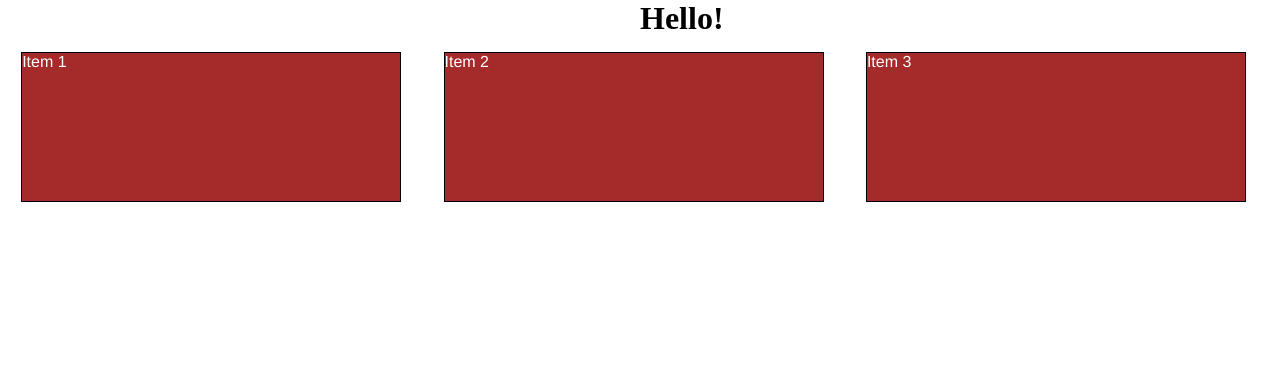
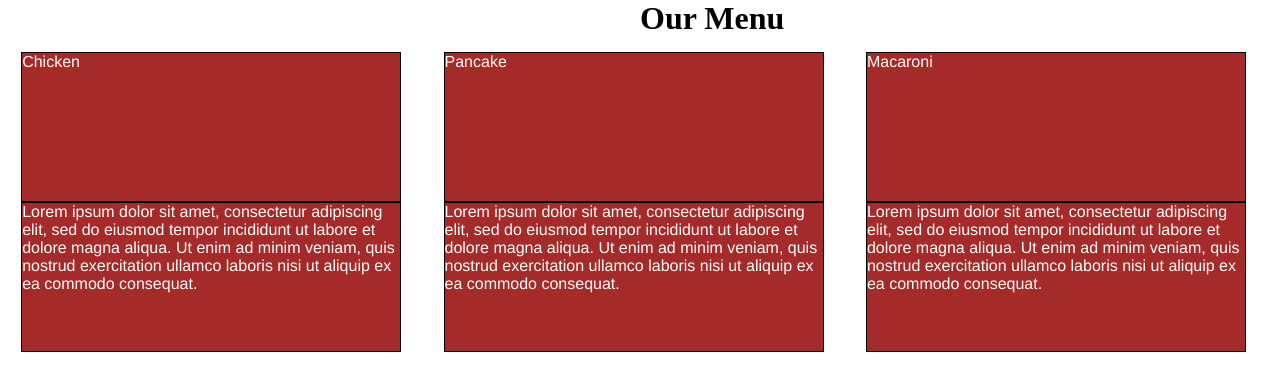
Before and after one commit to Pieter-devries/Pieter-devries.github.io, a plain HTML site: page module2-solution/index.html in a window 1280 px wide. Drawn offline with Linux system fonts and the light colour scheme.

Commit message:
Update index.html

```diff
--- a/module2-solution/index.html
+++ b/module2-solution/index.html
@@ -7,17 +7,20 @@
   <title>Coursera Webdev Mod2</title>
 </head>
 <body>
-<h1>Hello!</h1>
-<div class="container">
+<h1>Our Menu</h1>
 <div class="row">
-  <div class="col-lg-4 col-md-6 col-xs-12">
-    <p>Item 1</p>
-  </div>
-  <div class="col-lg-4 col-md-6 col-xs-12">
-    <p>Item 2</p>
-  </div>
-  <div class="col-lg-4 col-md-12 col-xs-12">
-    <p>Item 3</p></div>
+  <section class="col-lg-4 col-md-6 col-xs-12">
+    <p class="title">Chicken</p>
+    <p class="text">Lorem ipsum dolor sit amet, consectetur adipiscing elit, sed do eiusmod tempor incididunt ut labore et dolore magna aliqua. Ut enim ad minim veniam, quis nostrud exercitation ullamco laboris nisi ut aliquip ex ea commodo consequat.</p>
+  </section>
+  <section class="col-lg-4 col-md-6 col-xs-12">
+    <p class="title">Pancake</p>
+    <p class="text">Lorem ipsum dolor sit amet, consectetur adipiscing elit, sed do eiusmod tempor incididunt ut labore et dolore magna aliqua. Ut enim ad minim veniam, quis nostrud exercitation ullamco laboris nisi ut aliquip ex ea commodo consequat.</p>
+  </section>
+  <section class="col-lg-4 col-md-12 col-xs-12">
+    <p class="title">Macaroni</p>
+    <p class="text">Lorem ipsum dolor sit amet, consectetur adipiscing elit, sed do eiusmod tempor incididunt ut labore et dolore magna aliqua. Ut enim ad minim veniam, quis nostrud exercitation ullamco laboris nisi ut aliquip ex ea commodo consequat.</p>
+  </section>
 </div>
 </body>
 </html>
```
